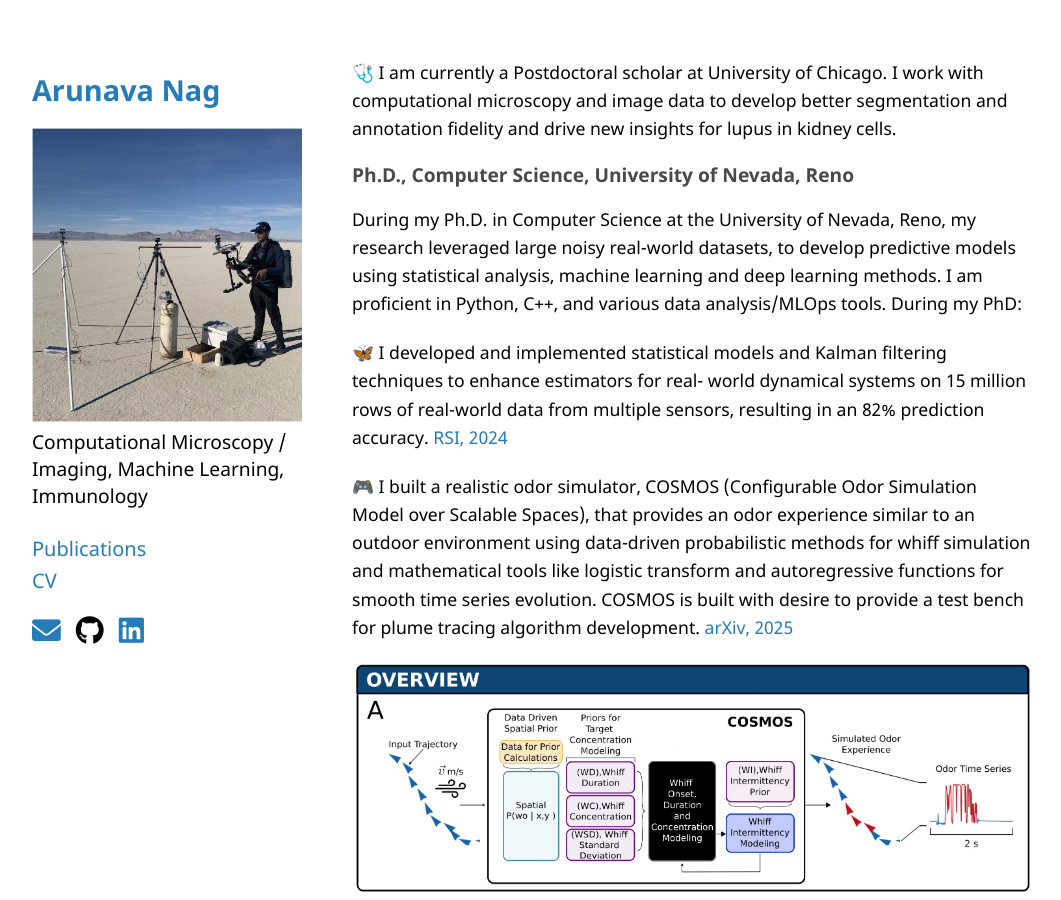
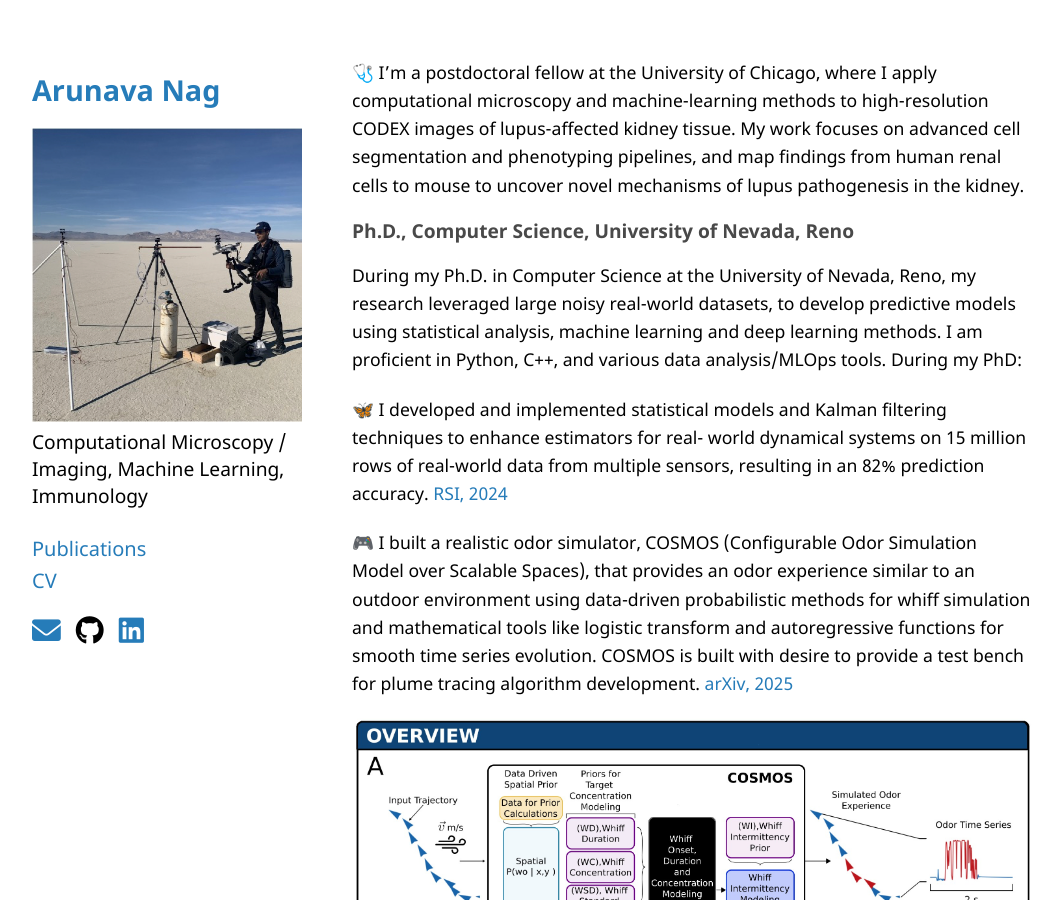
Before and after one commit to arunavanag591/mypage, a Jekyll site: the page built from index.md, in a window 1280 px wide and 900 px high. Shown: the whole window, without its empty margins (108-1169 px from the left). Built offline with Jekyll 4.4.1, drawn with Linux system fonts in a browser that asks for light colours; a style sheet for code colours, icons or effects is not loaded.

```diff
--- a/index.md
+++ b/index.md
@@ -1,7 +1,7 @@
 ---
 layout: default
 ---
-🩺 I am currently a Postdoctoral scholar at University of Chicago. I work with computational microscopy and image data to develop better segmentation and annotation fidelity and drive new insights for lupus in kidney cells.
+🩺 I’m a postdoctoral fellow at the University of Chicago, where I apply computational microscopy and machine-learning methods to high-resolution CODEX images of lupus-affected kidney tissue. My work focuses on advanced cell segmentation and phenotyping pipelines, and map findings from human renal cells to mouse to uncover novel mechanisms of lupus pathogenesis in the kidney.
 
 ### Ph.D., Computer Science, University of Nevada, Reno
 During my Ph.D. in Computer Science at the University of Nevada, Reno, my research leveraged large noisy real-world datasets, to develop predictive models using statistical analysis, machine learning and deep learning methods. I am proficient in Python, C++, and various data analysis/MLOps tools. During my PhD:
```
